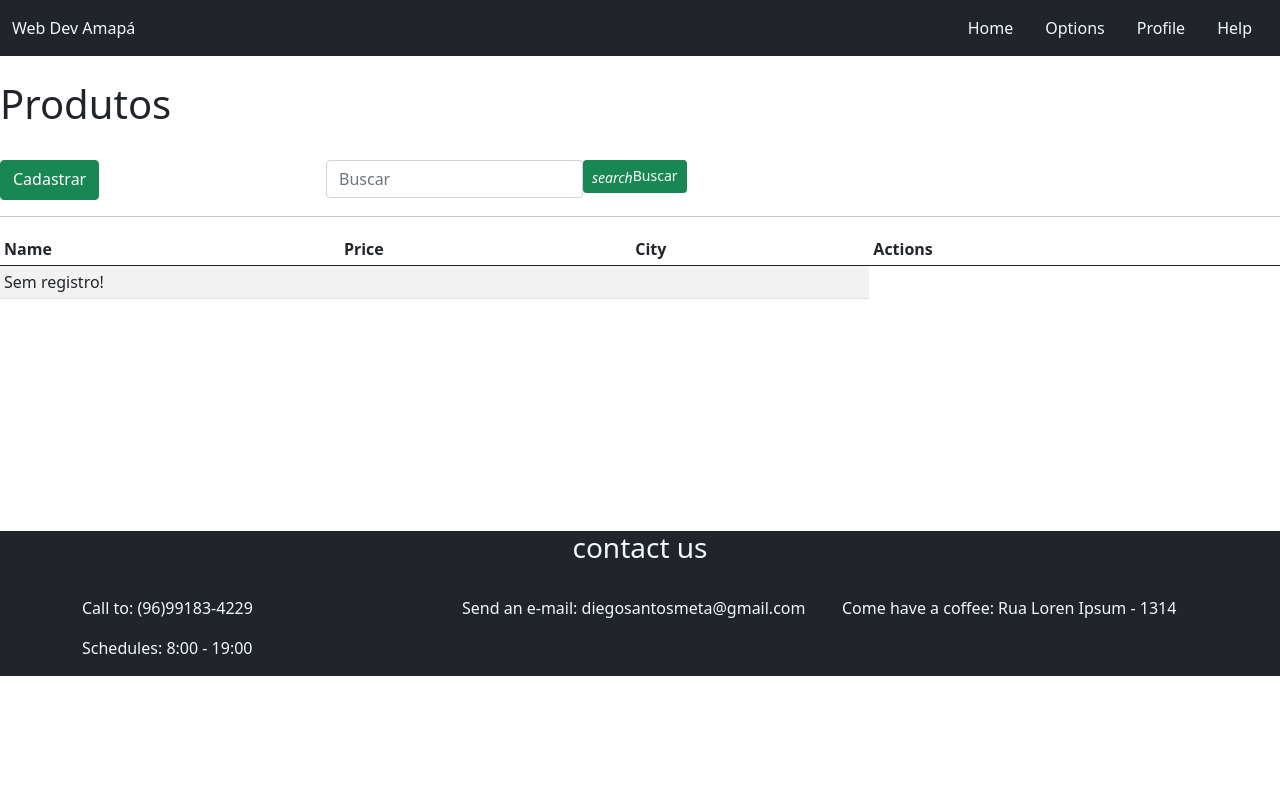
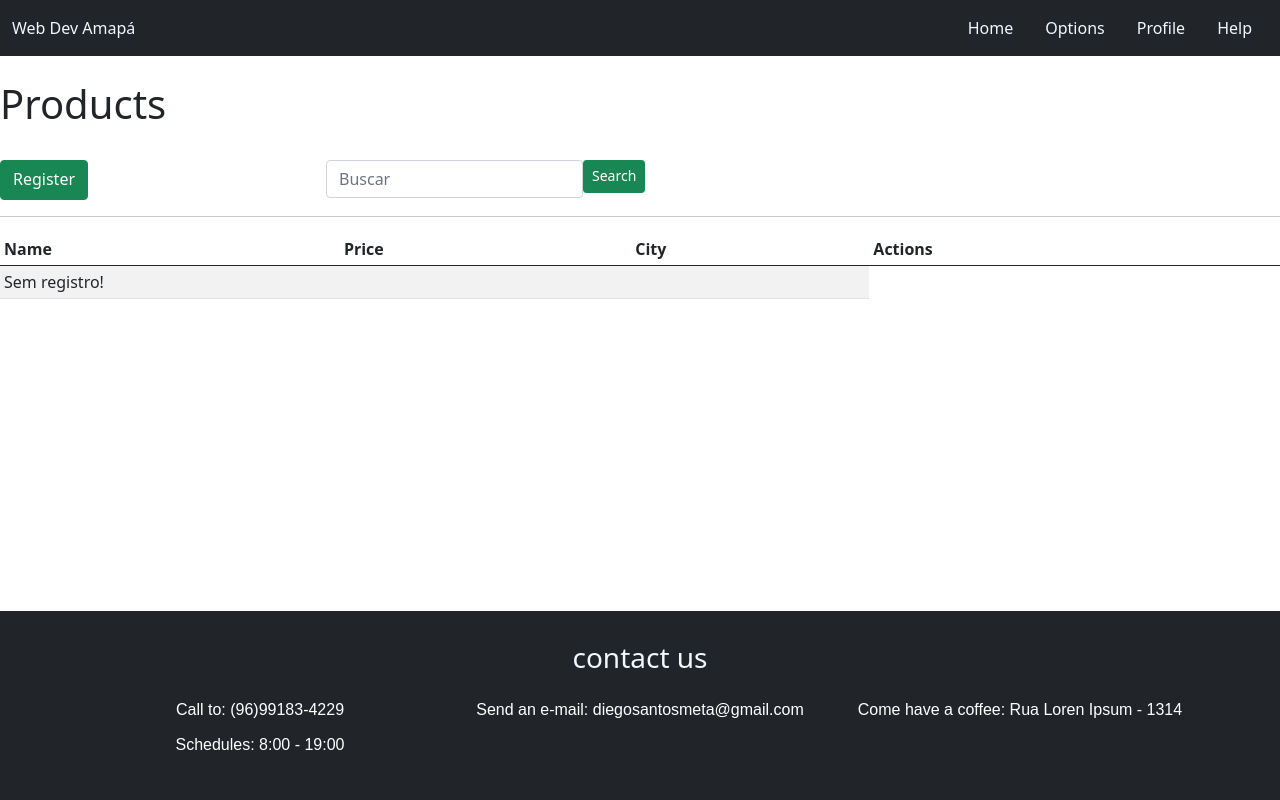
Before and after one commit to diegosntts/crud-produtos, a Django app: page /produtos/ in a window 1280 px wide. Run offline with Django 3.2, Linux system fonts and the light colour scheme; data that the repository does not hold is empty; some libraries are stand-ins or nearby versions.

Commit message:
static ajustado

```diff
--- a/core/static/css/core.css
+++ b/core/static/css/core.css
@@ -0,0 +1,9 @@
+html, body {margin: 0;padding: 0;height: 100%;overflow: hidden;}
+
+#rodape1 { bottom: 0;position: absolute;text-align: center;width: 100%;height: auto;line-height: 1.15;background: #212529;padding: 30px 0;}
+#rodape1 p { font-family: Arial, sans;  color: white;}
+#rodape1 p a { text-decoration: none; color: white;}
+
+#rodape2 { bottom: 0;position:relative;text-align: center;width: 100%;height: auto;line-height: 1.15;background: #212529;padding: 30px 0;}
+#rodape2 p { font-family: Arial, sans;  color: white;}
+#rodape2 p a { text-decoration: none; color: white;}
--- a/core/templates/base_painel.html
+++ b/core/templates/base_painel.html
@@ -1,5 +1,6 @@
 <!doctype html>
 <!-- Adicionar um load staticfiles para chamada arquivos staticos -->
+{% load static %}
 <html lang="pt-br">
 
 <head>
@@ -10,6 +11,7 @@
   <!-- Bootstrap CSS -->
   <link href="https://cdn.jsdelivr.net/npm/bootstrap@5.0.0-beta3/dist/css/bootstrap.min.css" rel="stylesheet"
     integrity="sha384-eOJMYsd53ii+scO/bJGFsiCZc+5NDVN2yr8+0RDqr0Ql0h+rP48ckxlpbzKgwra6" crossorigin="anonymous">
+  <link rel="stylesheet" href="{% static 'css/core.css' %}">
 
   <title>
     {% block titulo %}
@@ -22,10 +24,10 @@
   <!-- style dividido pelas tags (resolver)!-->
   <nav class="navbar navbar-light bg-dark">
     <div class="container-fluid">
-      <a style="text-decoration:none; color:aliceblue" class="navbar-right" href="#">Web Dev Amapá</a>
+      <a style="text-decoration:none; color:aliceblue" class="navbar-right" href="{% url 'home_produtos' %}">Web Dev Amapá</a>
       <ul class="nav justify-content-end">
         <li class="nav-item">
-          <a style="color:aliceblue" class="nav-link active" aria-current="page" href="#">Home</a>
+          <a style="color:aliceblue" class="nav-link active" aria-current="page" href="{% url 'home_produtos' %}">Home</a>
         </li>
         <li class="nav-item">
           <a style="color:aliceblue" class="nav-link" href="#">Options</a>
@@ -47,7 +49,7 @@
   <!--Rodapé -->
   <!--Rodapé precisa ser fixado e também retirar os style das tags -->
   <footer class="bg-dark">
-    <div class="contact-area">
+    <div id="rodape1" class="contact-area">
       <div class="container">
         <div class="row">
           <div class="col-md-12">
--- a/core/templates/produtos/cadastrar.html
+++ b/core/templates/produtos/cadastrar.html
@@ -13,8 +13,8 @@
         {% csrf_token %}
         {{ form|crispy }}
         <br>
-        <input class="btn btn-success" type="submit" value="Salvar">
-        <a class='btn btn-danger' href="{% url 'home_produtos' %}">Cancelar</a>
+        <input class="btn btn-success" type="submit" value="Save">
+        <a class='btn btn-danger' href="{% url 'home_produtos' %}">Cancel</a>
     </form>
 </div>
 {% endblock conteudo %}
--- a/core/templates/produtos/home.html
+++ b/core/templates/produtos/home.html
@@ -2,16 +2,16 @@
 {% extends '../base_painel.html' %}
 <!-- Chamada do titulo-->
 {% block titulo %}
-Produtos
+Products
 {% endblock titulo %}
 <!--Capturando o conteudo para jogar na base -> home-->
 {% block conteudo %}
-<h1>Produtos</h1>
+<h1>Products</h1>
 <br>
 <div class="row">
     <div class="col-sm-3 col-12">
         <a class="btn btn-success" href="{% url 'cadastrar_produtos'%}">
-            <i class="material-icons align-middle"></i>Cadastrar
+            <i class="material-icons align-middle"></i>Register
         </a>
     </div>
     <div class="col-sm-9 col-12 float-right">
@@ -22,7 +22,7 @@
             </div>
             <div class="ml-2">
                 <button type="submit" class="btn btn-success btn-sm" id="busca-submit" name="busca-submit">
-                    <i class="material-icons align-middle">search</i>Buscar
+                    <i class="material-icons align-middle"></i>Search
                 </button>
                 {% if busca is not None %}
                 <a class="btn btn-primary btn-sm text-white" name="limpar-busca" href="">
--- a/core/views/produtos_view.py
+++ b/core/views/produtos_view.py
@@ -7,7 +7,7 @@
 from ..forms import ProdutosForm
 from ..models import Produtos
 
-ITEMS_PER_PAGE = 5
+ITEMS_PER_PAGE = 4
 
 # Home produto
 # Home produto ainda precisa ser modificada
--- a/quarto/urls.py
+++ b/quarto/urls.py
@@ -3,5 +3,5 @@
 from django.urls import path, include
 
 urlpatterns = [
-    path('', include('core.urls'))
-]
+    path('', include('core.urls')),
+] + static(settings.STATIC_URL, document_root=settings.STATIC_ROOT)
```
Also changed, not shown: core/templates/pagination.html (+31 -0 lines), quarto/settings.py (+7 -0 lines).
